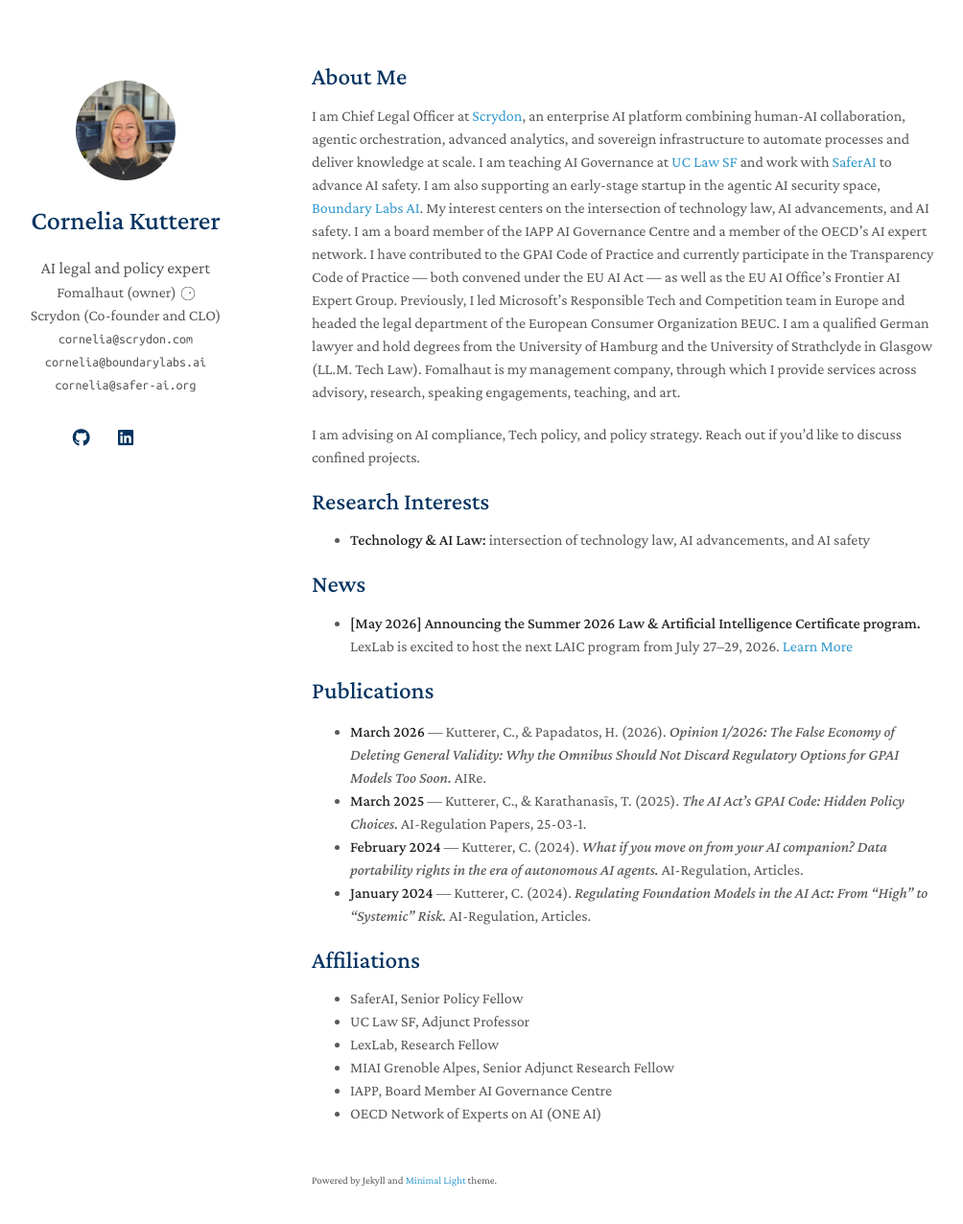
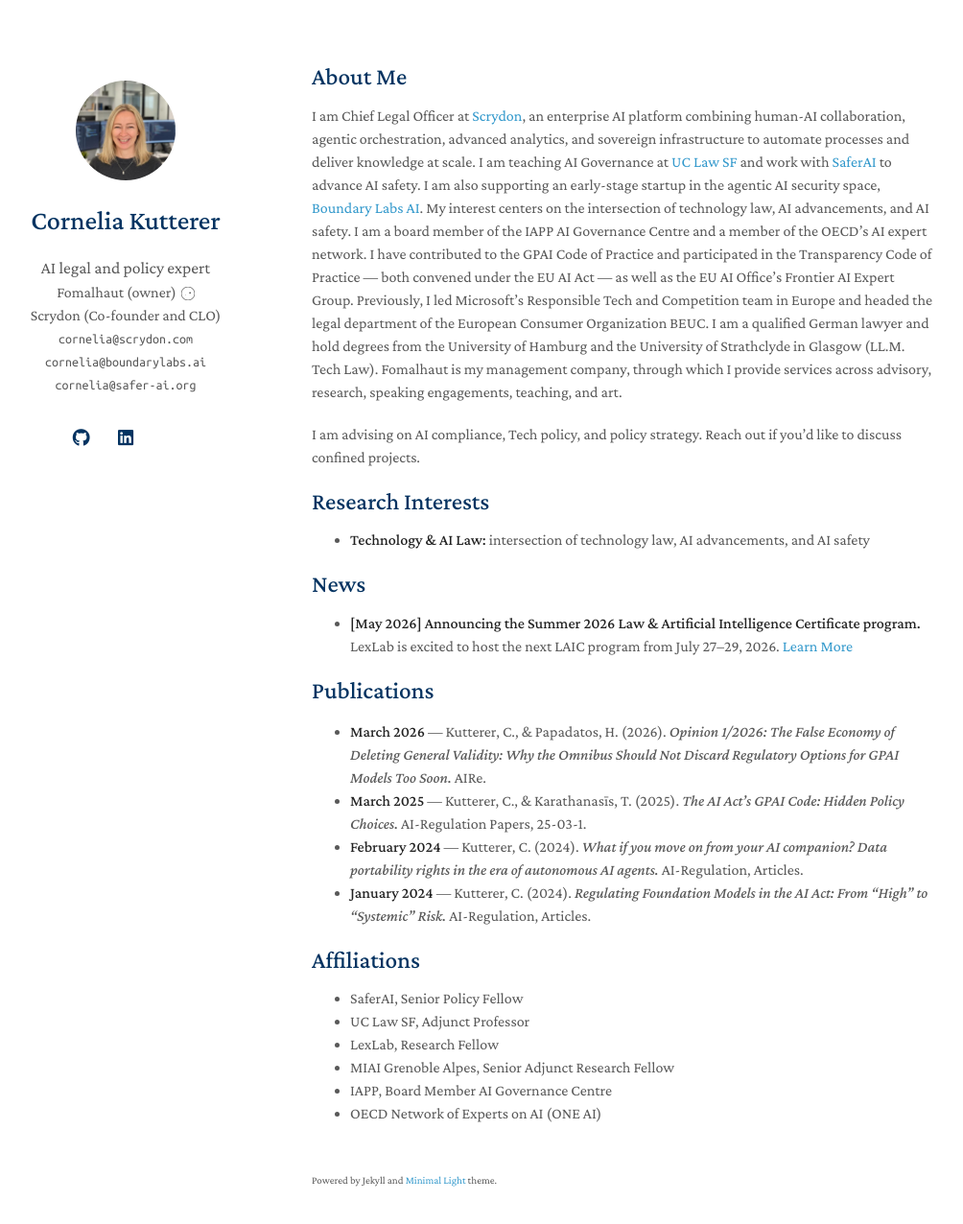
Before and after one commit to Fomalhautck/fomalhautck.github.io, a Jekyll site: the page built from index.md, in a window 1280 px wide and 1311 px high. Shown: the top 1276 px of the window at 96% size, without its empty margins (145-1149 px from the left). Built offline with Jekyll 4.4.1, drawn with Linux system fonts in a browser that asks for light colours; a style sheet for code colours, icons or effects is not loaded; our own code applies the rules of GitHub Pages for plain Markdown files.

Commit message:
Change Transparency Code of Practice to past tense in About Me
Co-Authored-By: Claude Opus 4.8 (1M context) <noreply@anthropic.com>

```diff
--- a/index.md
+++ b/index.md
@@ -4,7 +4,7 @@ layout: homepage
 
 ## About Me
 
-I am Chief Legal Officer at [Scrydon](https://scrydon.com/), an enterprise AI platform combining human-AI collaboration, agentic orchestration, advanced analytics, and sovereign infrastructure to automate processes and deliver knowledge at scale. I am teaching AI Governance at [UC Law SF](https://www.uclawsf.edu/people/cornelia-kutterer-2/) and work with [SaferAI](https://www.safer-ai.org/) to advance AI safety. I am also supporting an early-stage startup in the agentic AI security space, [Boundary Labs AI](https://boundarylabs.ai/). My interest centers on the intersection of technology law, AI advancements, and AI safety. I am a board member of the IAPP AI Governance Centre and a member of the OECD’s AI expert network. I have contributed to the GPAI Code of Practice and currently participate in the Transparency Code of Practice — both convened under the EU AI Act — as well as the EU AI Office’s Frontier AI Expert Group. Previously, I led Microsoft’s Responsible Tech and Competition team in Europe and headed the legal department of the European Consumer Organization BEUC. I am a qualified German lawyer and hold degrees from the University of Hamburg and the University of Strathclyde in Glasgow (LL.M. Tech Law). Fomalhaut is my management company, through which I provide services across advisory, research, speaking engagements, teaching, and art.
+I am Chief Legal Officer at [Scrydon](https://scrydon.com/), an enterprise AI platform combining human-AI collaboration, agentic orchestration, advanced analytics, and sovereign infrastructure to automate processes and deliver knowledge at scale. I am teaching AI Governance at [UC Law SF](https://www.uclawsf.edu/people/cornelia-kutterer-2/) and work with [SaferAI](https://www.safer-ai.org/) to advance AI safety. I am also supporting an early-stage startup in the agentic AI security space, [Boundary Labs AI](https://boundarylabs.ai/). My interest centers on the intersection of technology law, AI advancements, and AI safety. I am a board member of the IAPP AI Governance Centre and a member of the OECD’s AI expert network. I have contributed to the GPAI Code of Practice and participated in the Transparency Code of Practice — both convened under the EU AI Act — as well as the EU AI Office’s Frontier AI Expert Group. Previously, I led Microsoft’s Responsible Tech and Competition team in Europe and headed the legal department of the European Consumer Organization BEUC. I am a qualified German lawyer and hold degrees from the University of Hamburg and the University of Strathclyde in Glasgow (LL.M. Tech Law). Fomalhaut is my management company, through which I provide services across advisory, research, speaking engagements, teaching, and art.
 
 I am advising on AI compliance, Tech policy, and policy strategy. Reach out if you'd like to discuss confined projects.
 
```
